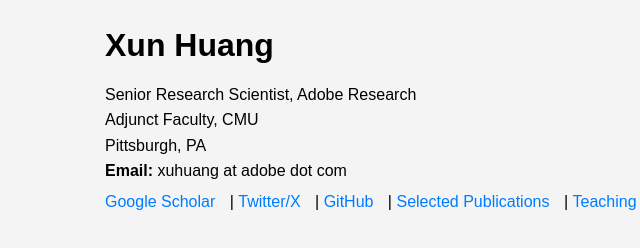
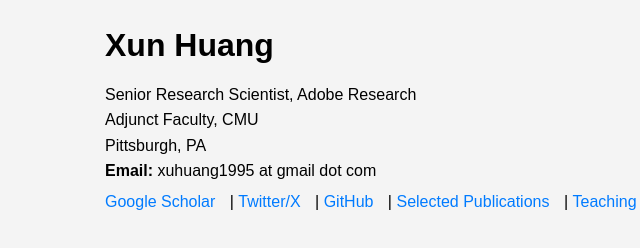
Before and after one commit to xunhuang1995/xunhuang1995.github.io, a plain HTML site: page index.html in a window 1280 px wide. Shown: the top 248 px of the page, 363-1003 px from the left. Drawn offline with Linux system fonts and the light colour scheme; files whose address does not match are found by name.

Commit message:
Update index.html

```diff
--- a/index.html
+++ b/index.html
@@ -18,7 +18,7 @@
                     Senior Research Scientist, Adobe Research<br>
                     Adjunct Faculty, CMU<br>
                    Pittsburgh, PA</p>
-                <p><strong>Email:</strong> xuhuang at adobe dot com</p>
+                <p><strong>Email:</strong> xuhuang1995 at gmail dot com</p>
 
                 <p>
                     <a href="https://scholar.google.com/citations?user=1XGC4GsAAAAJ&hl=en&oi=ao">Google Scholar</a> |
```
